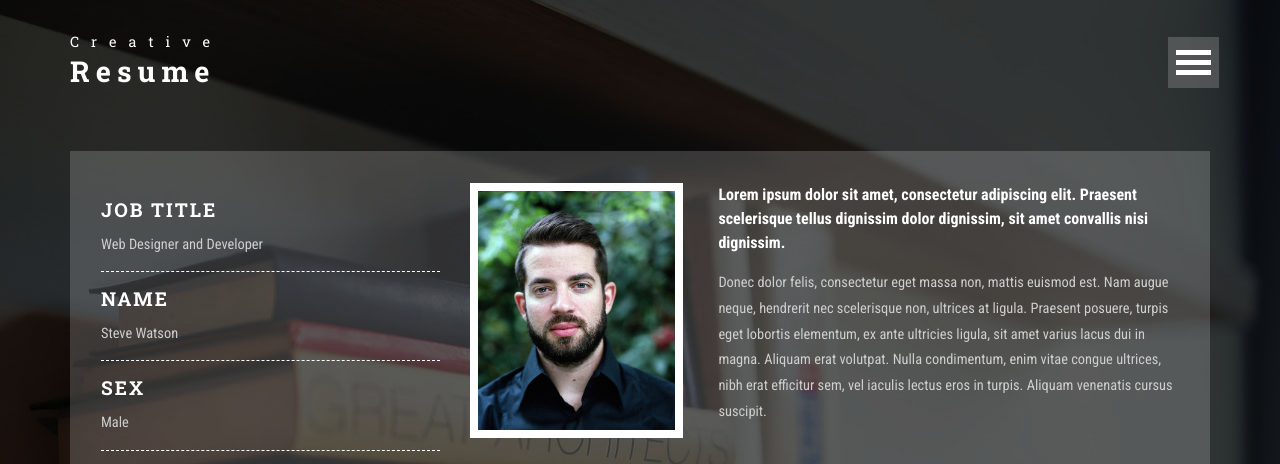
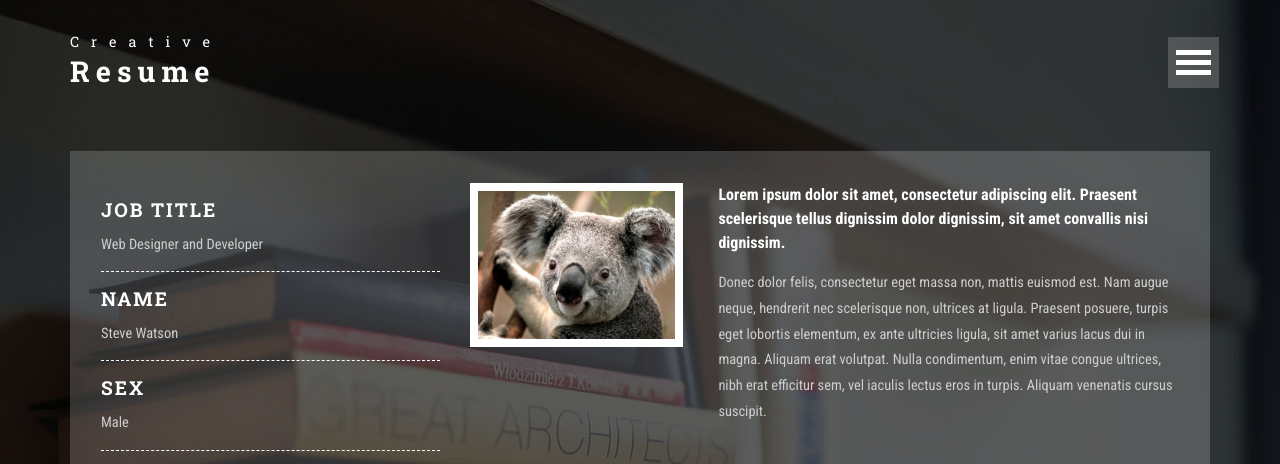
Before and after one commit to lc1821566315/lc1821566315.github.io, a plain HTML site: page index.html in a window 1280 px wide. Shown: the top 464 px of the page. Drawn offline with Linux system fonts and the light colour scheme.

Commit message:
个人简历

```diff
--- a/index.html
+++ b/index.html
@@ -73,7 +73,7 @@ $(document).ready(function() {
 			<div class="w3l-banner-grids">
 				<div class="col-md-8 w3ls-banner-right">
 					<div class="banner-right-img">
-						<img src="images/1.jpg" alt="" />
+						<img src="images/Koala.jpg" alt="" />
 					</div>
 					<div class="banner-right-info">
 						<h2>Lorem ipsum dolor sit amet, consectetur adipiscing elit. Praesent scelerisque tellus dignissim dolor dignissim, sit amet convallis nisi dignissim.</h2>
@@ -587,11 +587,11 @@ $(document).ready(function() {
 	</div>
 	<!-- //contact -->
 	<!-- copyright -->
-	<div class="agileits-w3layouts-footer">
+	<!-- <div class="agileits-w3layouts-footer">
 		<div class="container">
 			<p>Copyright &copy; 2016.Company name All rights reserved.More Templates <a href="http://www.cssmoban.com/" target="_blank" title="模板之家">模板之家</a> - Collect from <a href="http://www.cssmoban.com/" title="网页模板" target="_blank">网页模板</a></p>
 		</div>
-	</div>
+	</div> -->
 	<!-- //copyright -->
 	<script src="js/bars.js"></script>
 	<script src="js/owl.carousel.js"></script>
```
Also changed, not shown: images/Koala.jpg (added).
